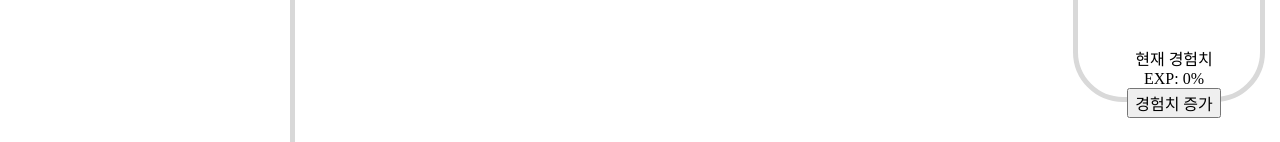
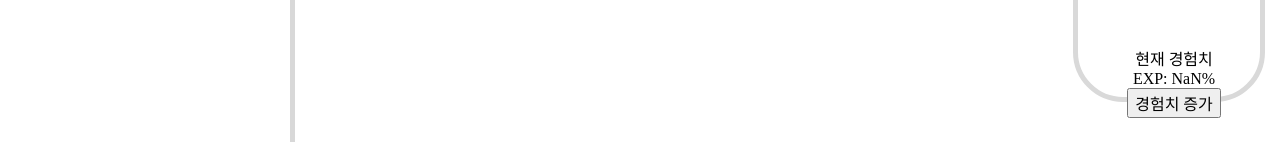
Before and after one commit to heeoneie/cote-is-really-cute, a React (Create React App) app: page / in a window 1280 px wide. Shown: the part 658-800 px from the top of the page. Built offline with nearby package versions, Linux system fonts and the light colour scheme; sample sign-in values are in the browser's storage; a web font is replaced by a local one.

Commit message:
:construction: wip: Edit Level function

```diff
--- a/src/App.js
+++ b/src/App.js
@@ -23,8 +23,11 @@ const App = () => {
       : 0;
   });
 
-  //유저레벨추가
-  const [userLevel, setUserLevel] = React.useState(1);
+  //유저경험치추가
+  const [userExp, setUserExp] = React.useState(() => {
+    const storedExp = localStorage.getItem('userExp');
+    return storedExp ? JSON.parse(storedExp) : 0; // 기본값은 1
+  });
 
   React.useEffect(() => {
     if (
@@ -46,8 +49,8 @@ const App = () => {
 
   //유저레벨
   React.useEffect(() => {
-    localStorage.setItem('userLevel', JSON.stringify(userLevel));
-  }, [userLevel]);
+    localStorage.setItem('userExp', JSON.stringify(userExp));
+  }, [userExp]);
 
   return (
     <AppContext.Provider
@@ -58,8 +61,8 @@ const App = () => {
         setProblems,
         currentProblemIndex,
         setCurrentProblemIndex,
-        userLevel,
-        setUserLevel,
+        userExp,
+        setUserExp,
       }}
     >
       <RouterProvider router={router} />
--- a/src/components/PetStatusAndAlarm.js
+++ b/src/components/PetStatusAndAlarm.js
@@ -3,8 +3,8 @@ import { AppContext } from '../App';
 import './PetStatusAndAlarm.css';
 
 const StudyPage = () => {
-  const [exp, setExp] = useState(0);
-  const { userLevel, setUserLevel } = useContext(AppContext);
+  const [level, setLevel] = useState(1);
+  const { userExp, setUserExp } = useContext(AppContext);
 
   useEffect(() => {
     const script = document.createElement('script');
@@ -16,11 +16,11 @@ const StudyPage = () => {
 
   // 임시 경험치 증가 함수
   const increaseExp = () => {
-    const expUp = exp + 10;
-    setExp(expUp);
+    const expUp = userExp + 10;
+    setUserExp(expUp);
 
     const levelUp = Math.floor(expUp / 100) + 1;
-    setUserLevel(levelUp);
+    setLevel(levelUp);
   };
 
   return (
@@ -30,12 +30,12 @@ const StudyPage = () => {
           <h2>알림창</h2>
         </div>
         <div className="status">
-          <h2>Lv.{userLevel} 냐옹이</h2>
+          <h2>Lv.{level} 냐옹이</h2>
           <div style={{ width: '100%', height: '60%' }}>
             <spline-viewer url="https://prod.spline.design/QxlBuwJ2HLEZYiRN/scene.splinecode"></spline-viewer>
           </div>
           <p>현재 경험치</p>
-          <p>EXP: {exp % 100}%</p>
+          <p>EXP: {userExp % 100}%</p>
           <button onClick={increaseExp}>경험치 증가</button>
         </div>
       </div>
```
